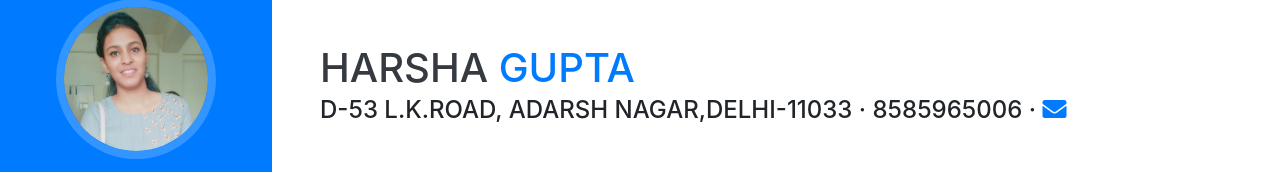
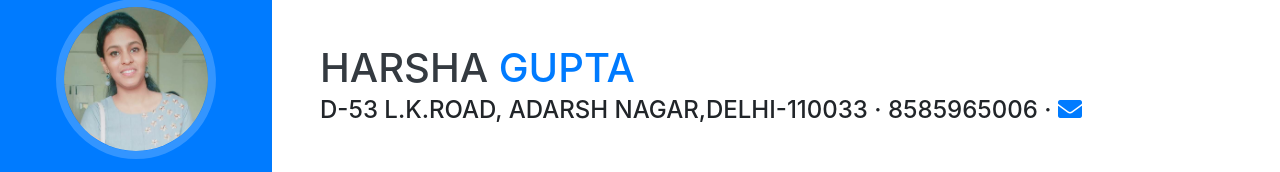
Before and after one commit to harsha14gupta/harsha14gupta.github.io, a website with bundled scripts: page index.html in a window 1280 px wide. Shown: the part 197-369 px from the top of the page. Built offline with nearby package versions, Linux system fonts and the light colour scheme; a web font is replaced by a local one.

Commit message:
Update index.html

```diff
--- a/index.html
+++ b/index.html
@@ -66,7 +66,7 @@
         <h1 class="mb-0">Harsha
           <span class="text-primary">Gupta</span>
         </h1>
-        <div class="subheading mb-5"> D-53 L.K.Road, Adarsh Nagar,Delhi-11033 · 8585965006 ·
+        <div class="subheading mb-5"> D-53 L.K.Road, Adarsh Nagar,Delhi-110033 · 8585965006 ·
           <a href="mailto:mail@email.com>harsha14gupta@gmail.com"
              <i class="fas fa-envelope"></i>
           </a>
```
